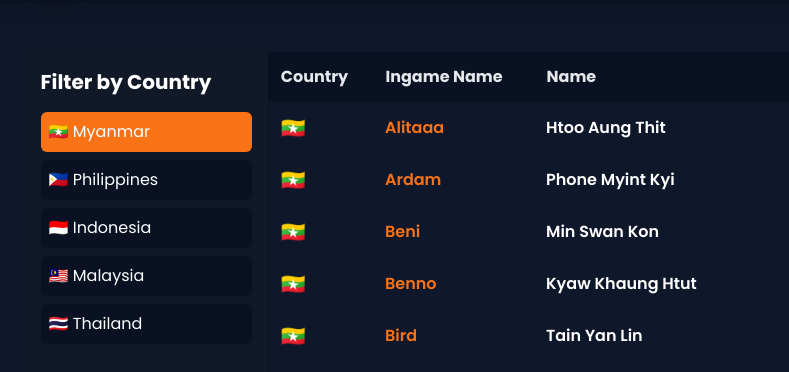
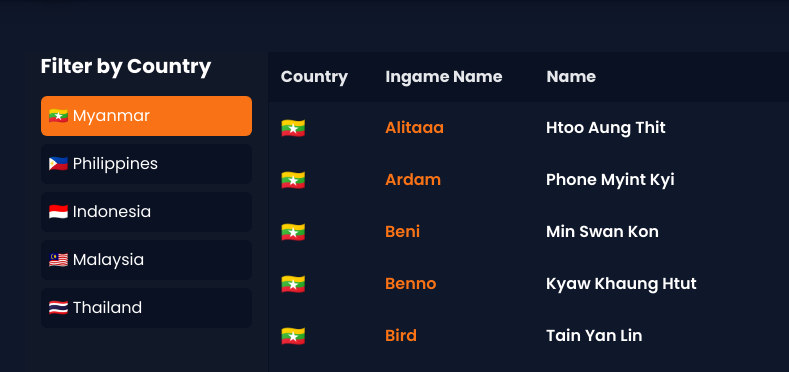
Before and after one commit to thuyainsoe/razar, an Astro site: page /players in a window 1280 px wide. Shown: the part 68-440 px from the top of the page, 129-918 px from the left. Built offline with nearby package versions, Linux system fonts and the light colour scheme; Astro itself is replaced by a stand-in of ours.

Commit message:
first commit

```diff
--- a/src/pages/players/index.astro
+++ b/src/pages/players/index.astro
@@ -16,7 +16,7 @@ const filteredResult = playerData.filter((player) => {
     class="flex flex-col md:flex-row w-full main-container py-[20px] md:py-[50px]"
   >
     <!-- Left Sidebar for Country Filter -->
-    <aside class="w-full md:w-1/4 bg-gray-900 pb-4 md:p-4 pt-0">
+    <aside class="w-full md:w-1/4 bg-gray-900 pb-4 md:p-4 !pt-0">
       <h2 class="text-xl font-bold text-white mb-4">Filter by Country</h2>
       <ul
         class="space-y-2"
```
